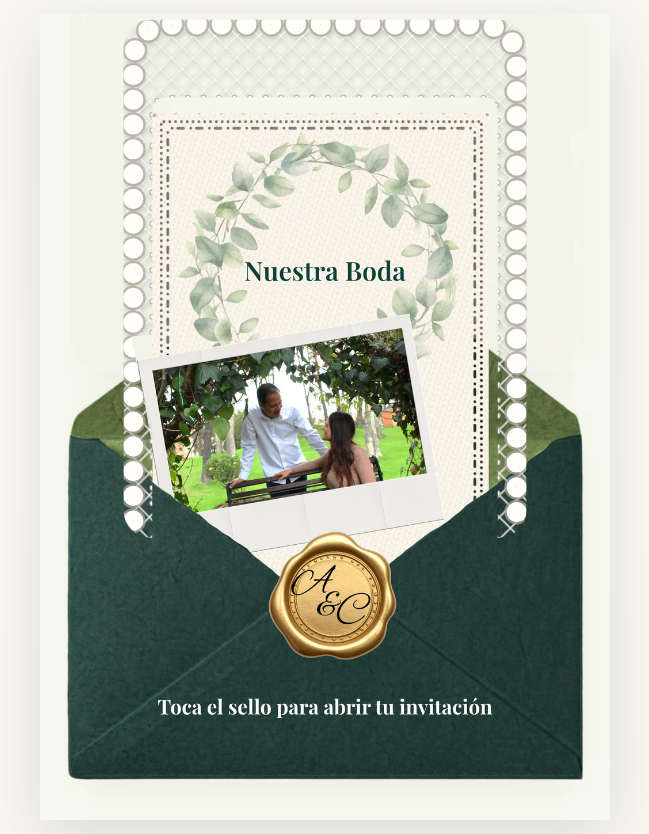
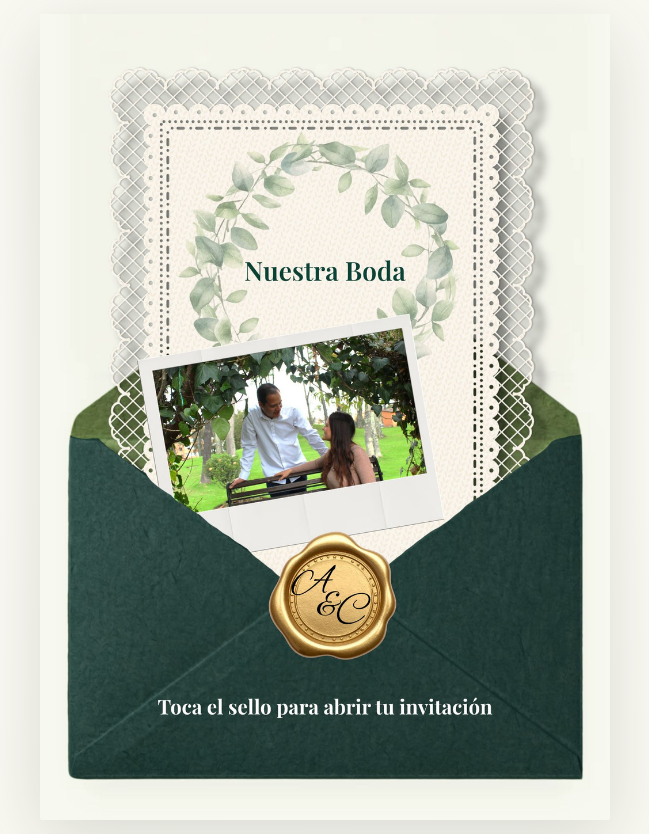
Before and after one commit to cupegui15/invitacion-adriana-cristian, a plain HTML site: page index.html in a window 1280 px wide. Shown: the whole page, without its empty margins (315-964 px from the left). Drawn offline with Linux system fonts and the light colour scheme.

Commit message:
Add files via upload

```diff
--- a/index.html
+++ b/index.html
@@ -6,7 +6,7 @@
     <meta name="theme-color" content="#f8f7f0" />
     <meta name="description" content="Toca el sello para abrir la invitación de Adriana y Cristian." />
     <title>Adriana &amp; Cristian · Toca el sello</title>
-    <link rel="preload" as="image" href="assets/images/portada-sobre.jpg" />
+    <link rel="preload" as="image" href="assets/images/portada-sobre-arandelas.jpg" />
     <link rel="stylesheet" href="portada.css?v=2vueltas" />
     <script src="portada.js?v=2vueltas" defer></script>
   </head>
@@ -16,14 +16,13 @@
       <div class="cover" id="portada">
         <img
           class="cover-art"
-          src="assets/images/portada-sobre.jpg"
-          alt="Sobre verde de la boda de Adriana y Cristian con una fotografía y un sello dorado que dice: Toca el sello para abrir tu invitación."
+          src="assets/images/portada-sobre-arandelas.jpg"
+          alt="Portada de boda con arandelas de encaje, fotografía de la pareja y sobre verde con sello dorado."
           width="990"
           height="1400"
           fetchpriority="high"
           draggable="false"
         />
-        <img class="lace-frame" src="assets/images/arandelas.svg?v=encaje4" alt="" aria-hidden="true" />
         <button class="seal-button" id="open-invitation" type="button" aria-label="Tocar el sello para abrir la invitación">
           <span class="seal-aura" aria-hidden="true"></span>
           <span class="seal-light" aria-hidden="true"></span>
```
Also changed, not shown: assets/images/portada-sobre-arandelas.jpg (added).
